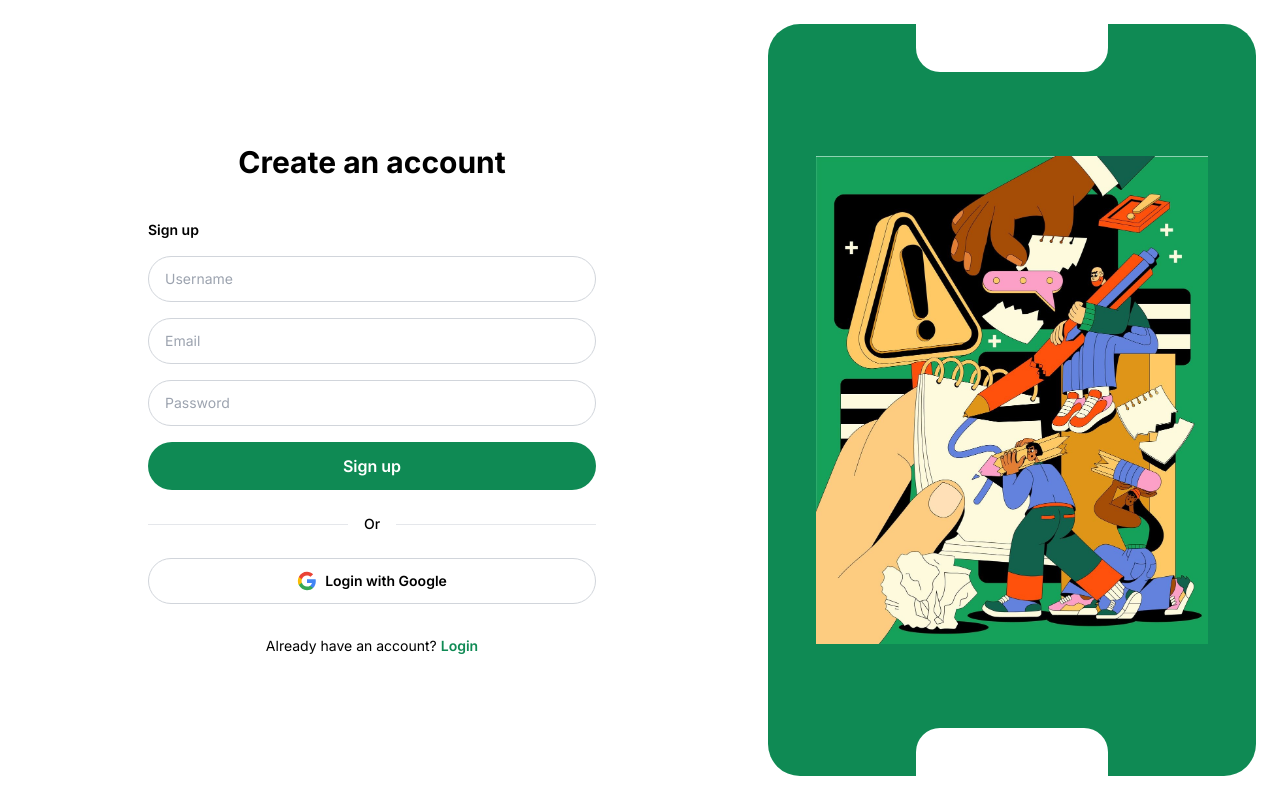
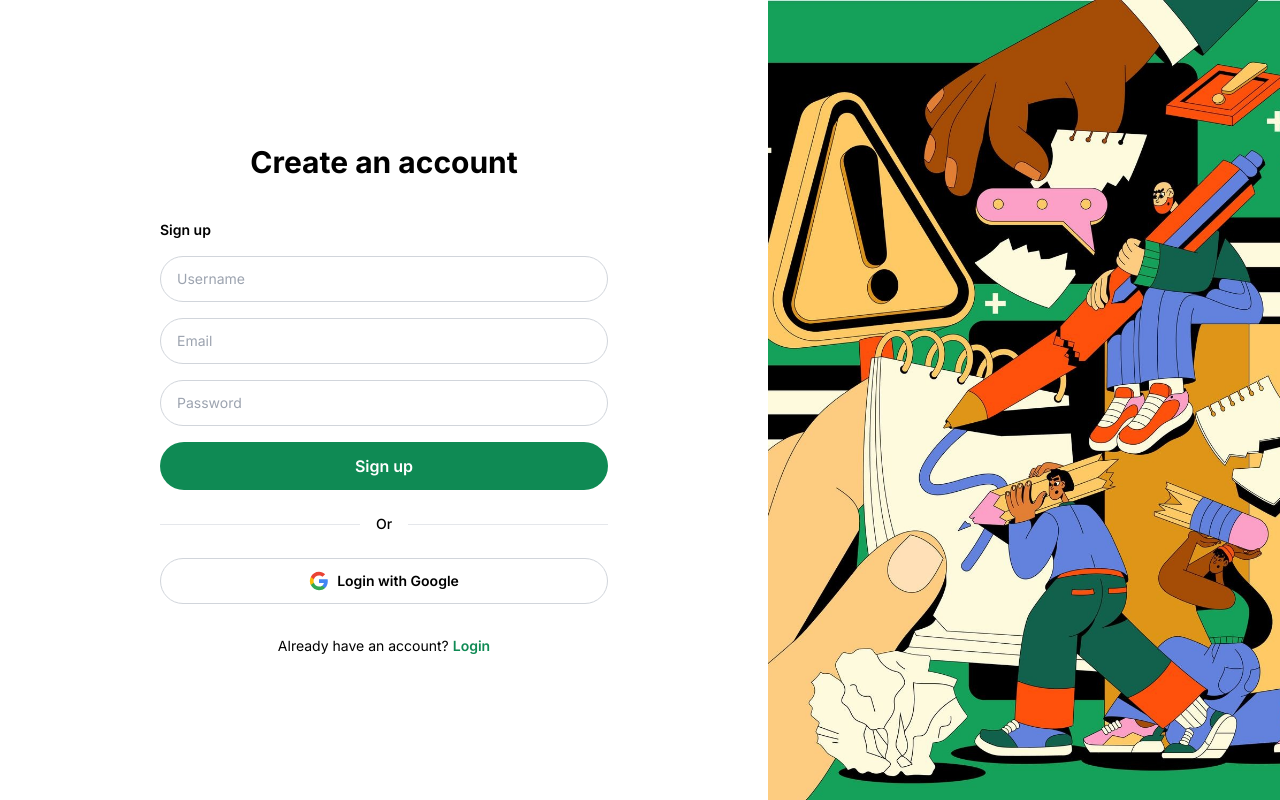
Before and after one commit to Kunal190806/Webfusion2.0tsec, a React (Vite) app: page /login in a window 1280 px wide. Built offline with nearby package versions, Linux system fonts and the light colour scheme; no server answers; the database is empty; a web font is replaced by a local one.

Commit message:
style: remove green background wrap from login image

```diff
--- a/src/pages/Login.tsx
+++ b/src/pages/Login.tsx
@@ -85,21 +85,12 @@ export const Login = () => {
       </div>
 
       {/* Right Illustration Side */}
-      <div className="hidden lg:flex flex-1 p-6 relative">
-        <div className="w-full h-full rounded-[2rem] bg-[#0F8A54] relative overflow-hidden flex items-center justify-center p-12">
-           {/* Illustration Image */}
-           <div className="relative z-10 w-full h-full flex items-center justify-center pointer-events-none">
-             <img
-                src="/Loginpage.jpg"
-                alt="Login Illustration"
-                className="max-w-full max-h-full object-contain"
-             />
-           </div>
-
-           {/* Decorative corner cutouts as in the design */}
-           <div className="absolute top-0 left-1/2 -translate-x-1/2 w-48 h-12 bg-white rounded-b-3xl"></div>
-           <div className="absolute bottom-0 left-1/2 -translate-x-1/2 w-48 h-12 bg-white rounded-t-3xl"></div>
-        </div>
+      <div className="hidden lg:block flex-1 relative h-screen">
+        <img
+          src="/Loginpage.jpg"
+          alt="Login Illustration"
+          className="w-full h-full object-cover"
+        />
       </div>
 
     </div>
```
